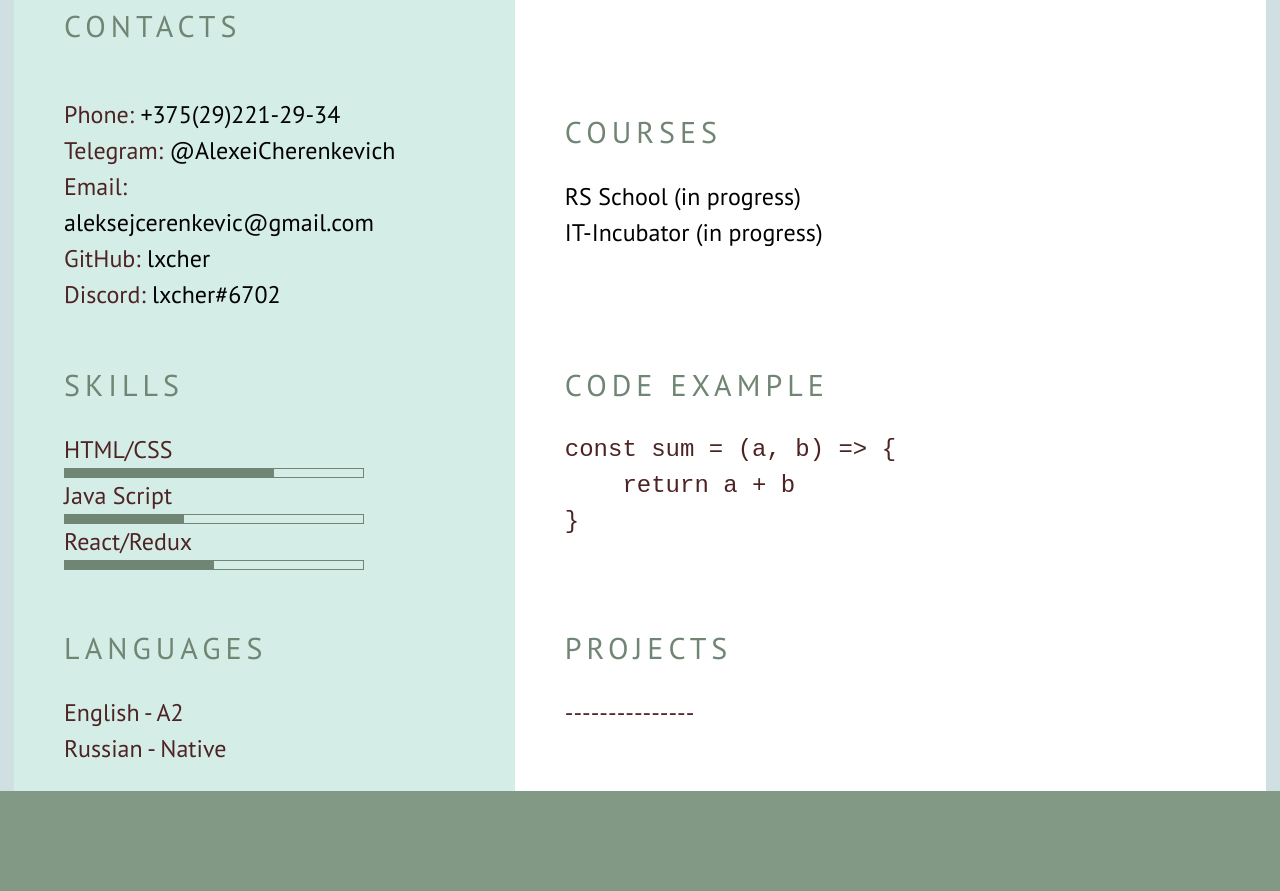
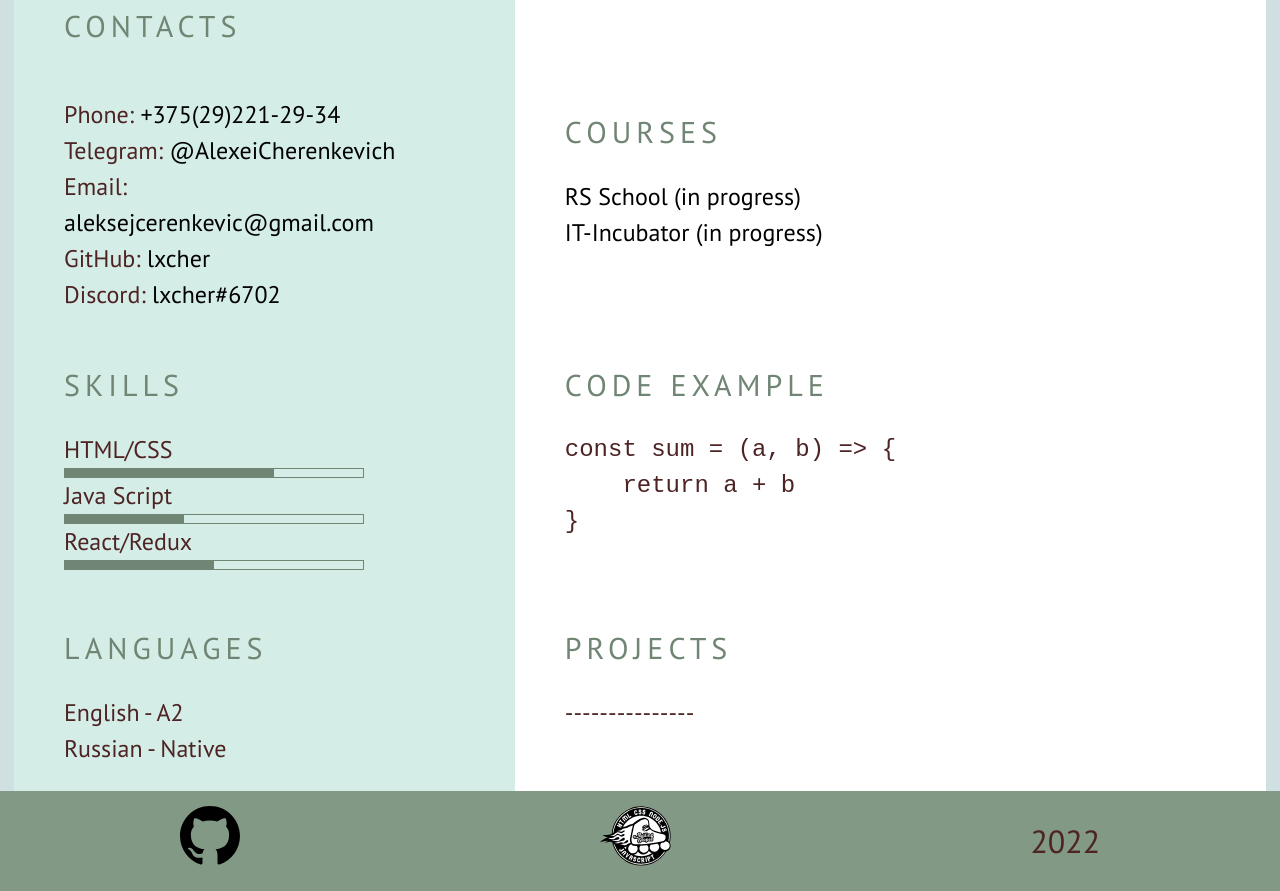
Before and after one commit to lxcher/rsschool-cv, a plain HTML site: page index.html in a window 1280 px wide. Shown: the part 581-1472 px from the top of the page. Drawn offline with Linux system fonts and the light colour scheme.

Commit message:
feat: add content to footer

```diff
--- a/index.html
+++ b/index.html
@@ -115,7 +115,21 @@ const sum = (a, b) => {
 
 
         <footer class="footer">
-            <div class="container"></div>
+            <div class="container">
+                <div class="footer-item">
+                    <a href="https://github.com/lxcher/rsschool-cv/tree/rsschool-cv-html">
+                        <img src="assets/svg/iconmonstr-github-1.svg" alt="GitHub">
+                    </a>
+                </div>
+                <div class="footer-item">
+                    <a href="https://rs.school/js/">
+                        <img src="assets/svg/logo-rs.svg" alt="RS School">
+                    </a>
+                </div>
+                <div class="footer-item">
+                    <span class="date">2022</span>
+                </div>
+            </div>
         </footer>
 
 
--- a/style.css
+++ b/style.css
@@ -50,6 +50,21 @@ h1.section-title {
 .footer {
     height: 100px;
     background-color: #829985;
+}
+
+.footer .container {
+    height: 100%;
+    display: flex;
+    justify-content: space-around;
+    align-items: center;
+}
+
+.footer-item img {
+    height: 60px;
+}
+
+.date {
+    font-size: 32px;
 }
 
 .container {
```
Also changed, not shown: assets/svg/iconmonstr-github-1.svg (added), assets/svg/logo-rs.svg (added).
